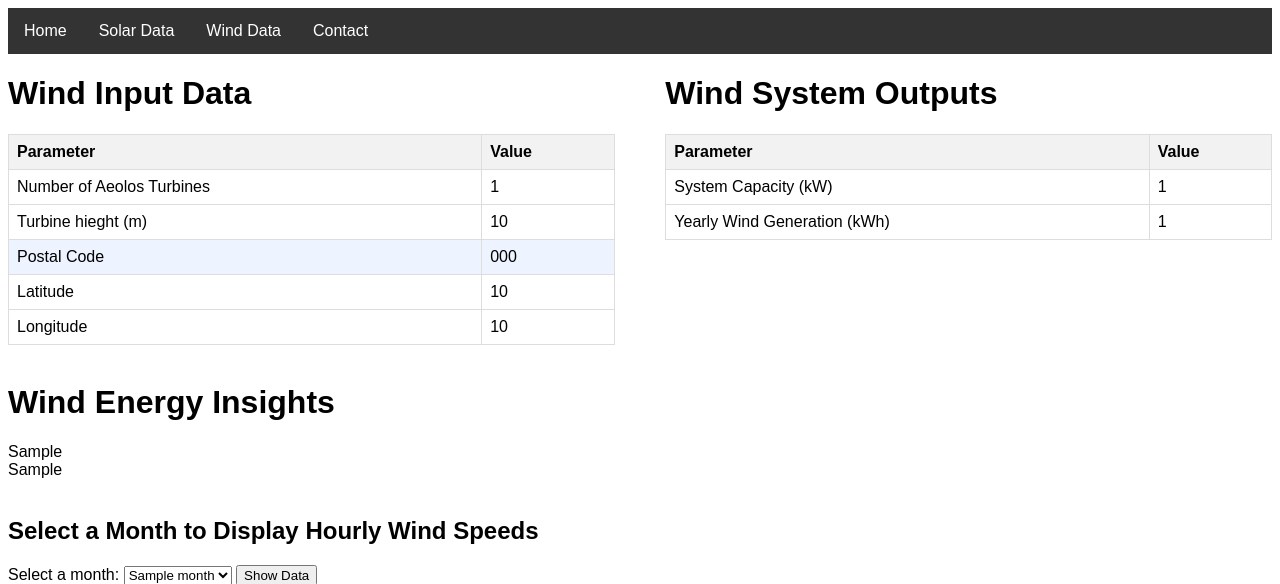
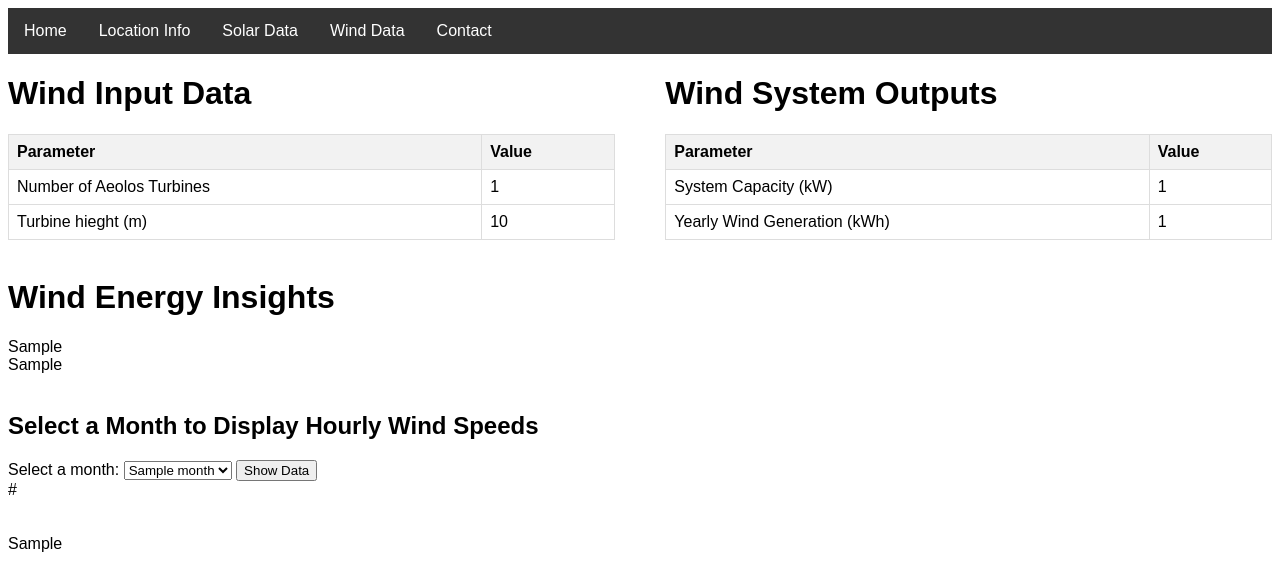
Before and after one commit to NathanPaceydev/Virtual-Power-Plant, a Flask app: template flask app/templates/wind.html in a window 1280 px wide. Shown: the top 584 px of the page. Run offline with Flask 3, Linux system fonts and the light colour scheme; the template is opened without the code that fills it: most values are stand-ins (such as "Sample title", 1, 10 or a date in 2020).

Commit message:
added location page

```diff
--- a/flask app/app.py
+++ b/flask app/app.py
@@ -43,6 +43,18 @@
         return redirect(url_for('solar'))
 
     return render_template('home.html')
+
+@app.route('/location', methods=['GET','POST'])
+def location():
+    postal_code = session.get('postal_code', 'Not provided')
+    latitude = session.get('latitude', 'Not provided')
+    longitude = session.get('longitude', 'Not provided')
+    location = session.get('location', 'Not provided')
+    elivation = session.get('elivation', 'Not provided')
+    distance = session.get('distance', 'Not provided')
+
+    return render_template('location.html', location=location, elivation=elivation, distance=distance, latitude=latitude, longitude=longitude, postal_code=postal_code)
+
 
 
 @app.route('/solar', methods=['GET', 'POST'])
@@ -122,10 +134,16 @@
 
         latitude = station_info["lat"]
         longitude = station_info["lon"]
+        location_string = str(station_info["city"])+', '+str(station_info["state"])+', '+str(station_info["country"])
+        elivation = station_info['elev'] #[m]
+        distance_from_site = station_info['distance']
 
         session['latitude'] = latitude
         session['longitude'] = longitude
         session['postal_code'] = postal_code
+        session['location'] = location_string
+        session['elivation'] = elivation
+        session['distance'] = distance_from_site
 
         total_dc_yearly = np.sum(dc_monthly) #[kWh DC]
         total_ac_yearly = np.sum(ac_monthly) #[kWh AC]
--- a/flask app/templates/base.html
+++ b/flask app/templates/base.html
@@ -36,6 +36,7 @@
     <nav>
         <ul>
             <li><a href="/">Home</a></li>
+            <li><a href="/location">Location Info</a></li>
             <li><a href="/solar">Solar Data</a></li>
             <li><a href="/wind">Wind Data</a></li>
             <li><a href="/contact">Contact</a></li>
--- a/flask app/templates/solar.html
+++ b/flask app/templates/solar.html
@@ -16,10 +16,7 @@
                 <td style="border: 1px solid #ddd; padding: 8px;">Surface Area (m<sup>2</sup>)</td>
                 <td style="border: 1px solid #ddd; padding: 8px;">{{ surface_area }}</td>
             </tr>
-            <tr style="background-color: #f2f2f2;">
-                <td style="border: 1px solid #ddd; padding: 8px;">Postal Code</td>
-                <td style="border: 1px solid #ddd; padding: 8px;">{{ postal_code }}</td>
-            </tr>
+
             <tr>
                 <td style="border: 1px solid #ddd; padding: 8px;">Array Type</td>
                 <td style="border: 1px solid #ddd; padding: 8px;">{{ array_type }}</td>
--- a/flask app/templates/wind.html
+++ b/flask app/templates/wind.html
@@ -23,18 +23,8 @@
                 <td style="border: 1px solid #ddd; padding: 8px;">{{ turbine_height | round(0) }}</td>
             </tr>
 
-            <tr style="background-color: #edf3ff;">
-                <td style="border: 1px solid #ddd; padding: 8px;">Postal Code</td>
-                <td style="border: 1px solid #ddd; padding: 8px;">{{ postal_code }}</td>
-            </tr>
-            <tr>
-                <td style="border: 1px solid #ddd; padding: 8px;">Latitude</td>
-                <td style="border: 1px solid #ddd; padding: 8px;">{{ latitude | round(4) }}</td>
-            </tr>
-            <tr>
-                <td style="border: 1px solid #ddd; padding: 8px;">Longitude</td>
-                <td style="border: 1px solid #ddd; padding: 8px;">{{ longitude | round(4) }}</td>
-            </tr>
+
+
 
         </table>
     </div>
```
Also changed, not shown: flask app/templates/location.html (added, +26 -0 lines).
